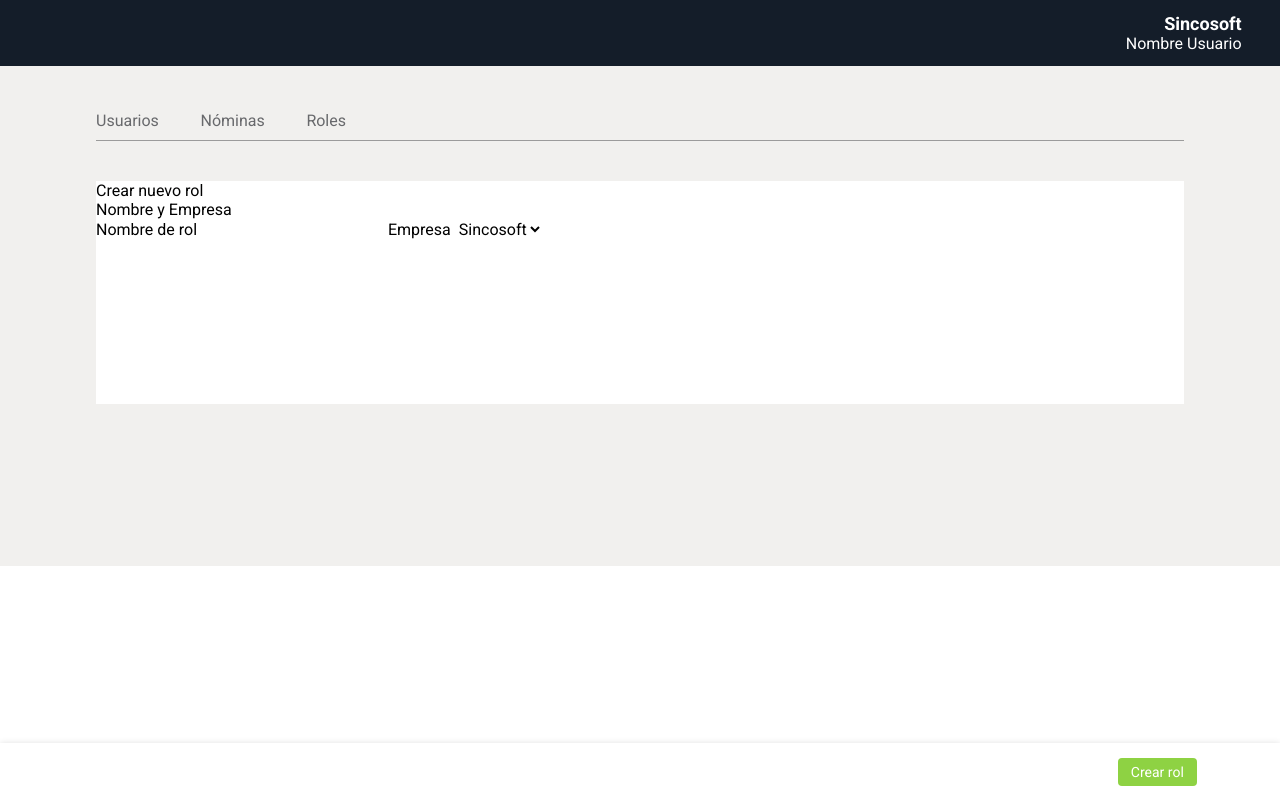
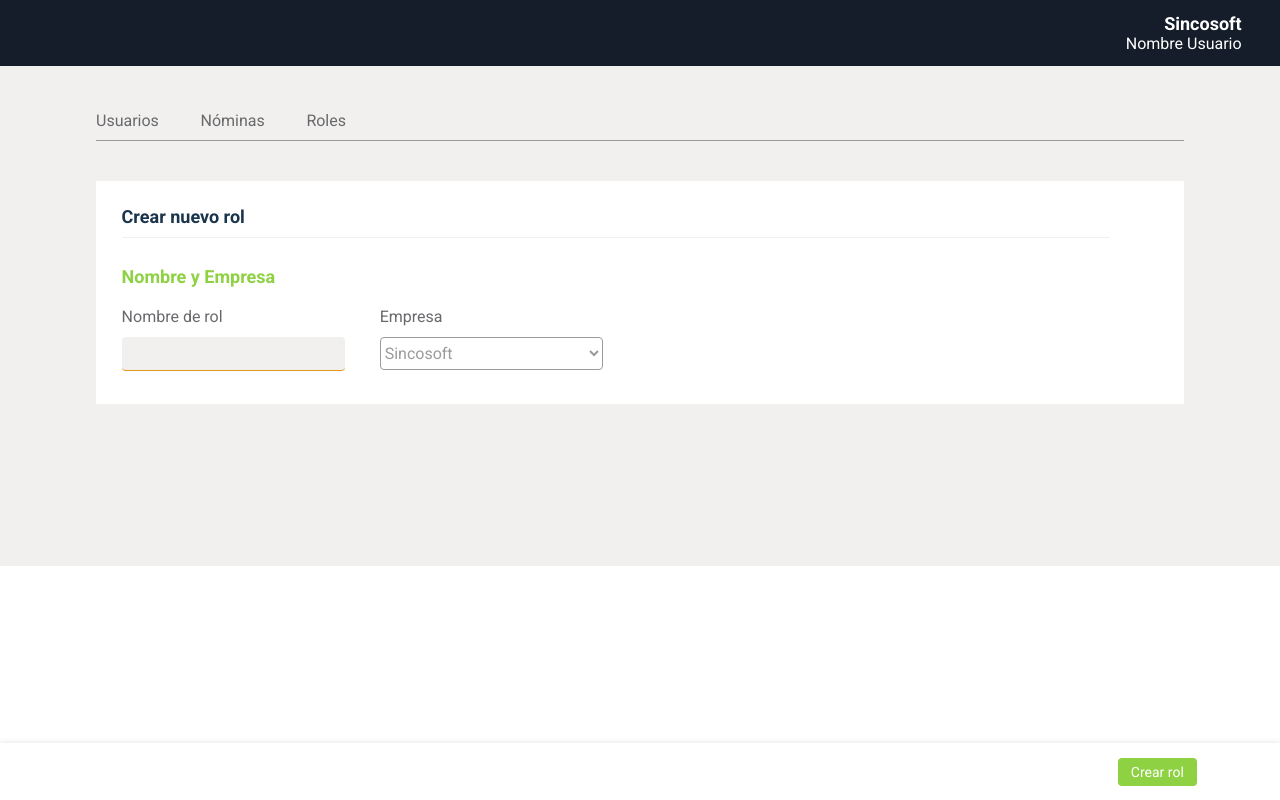
Before and after one commit to fernando-amado/PruebaFenix, a plain HTML site: page index.html in a window 1280 px wide. Drawn offline with Linux system fonts and the light colour scheme.

Commit message:
terminado seccion nuevo rol

```diff
--- a/assets/css/estilos.css
+++ b/assets/css/estilos.css
@@ -20,10 +20,13 @@ body {
 :root {
     --white: #ffffff;
     --richblack-banner: #141D29;
-    --colorVerde: #8ED243;
-    --gray_dark:#68696C;
-    --gray_main:#9B9B9B;
-    --blue-light-lightgradient:#0784BA;
+    --green_main: #8ED243;
+    --gray_dark: #68696C;
+    --gray_main: #9B9B9B;
+    --blue-light-lightgradient: #0784BA;
+    --cultured-background:#F1F0EE;
+    --blue_text:#1A344C;
+    --orange_main:#E49718;
 }
 
 /* --------------------------------- */
@@ -58,47 +61,119 @@ span {
 /* ------------------------------- */
 
 /* ESTILOS MAIN  */
-main{
+main {
     width: 100%;
     height: 500px;
-    background: #F1F0EE;
+    background: var(--cultured-background);
     display: flex;
     flex-direction: column;
     align-items: center;
 }
+
 /* ------------------------ */
 
 /* ESTILOS NAV */
-.contenedorNav{
+.contenedorNav {
     width: 85%;
     margin-top: 35px;
     padding: 10px 0;
     border-bottom: 0.5px solid var(--gray_main);
 }
-.contenedorNav nav ul{
+
+.contenedorNav nav ul {
     display: flex;
     justify-content: space-between;
     width: 250px;
 }
-.contenedorNav nav ul li{
+
+.contenedorNav nav ul li {
     font-size: 16px;
-    list-style:none;
+    list-style: none;
     color: var(--gray_dark);
     cursor: pointer;
 
 }
-.contenedorNav nav ul li:hover{
+
+.contenedorNav nav ul li:hover {
     text-decoration-line: underline;
     /* border-bottom: 1px solid var(--blue-light-lightgradient); */
     color: var(--blue-light-lightgradient);
 }
 
+/* ------------------------- */
+
 /* ESTILOS CONTENEDORES */
-.contenedores{
-    width: 85%;
+.contenedores {
+    width: 100%;
+    display: flex;
+    align-items: center;
+    flex-direction: column;
+}
+
+.contenedor {
+    width: 83%;
+    background-color: var(--white);
+    padding-left: 2%;
+
+}
+
+/* CONTENEDOR NUEVO ROL */
+.nuevoRol {
     height: 223px;
-    background-color: var(--white);
     margin-top: 40px;
+}
+
+.nuevoRol .tituloContenedor {
+    /* margin-left: 24px; */
+    width: 93%;
+    border-bottom:1px solid var(--cultured-background);
+}
+.nuevoRol .tituloContenedor h2 {
+    font-size: 18px;
+    font-weight: bold;
+    color: var(--blue_text);
+    margin-top: 25px;
+    margin-bottom: 10px;
+}
+.nuevoRol .informacionContenedor h3{
+    margin-top: 28px;
+    margin-bottom: 20px;
+    font-size: 18px;
+    font-weight: bold;
+    color: var(--green_main);
+}
+.informacionContenedor form {
+ display: flex;
+
+}
+.contenedorInput {
+    display: flex;
+    flex-direction: column;
+    width: 21%;
+}
+.contenedorInput input{
+
+background-color: var(--cultured-background);
+
+border-bottom: 1px solid var(--orange_main) ;
+
+}
+.contenedorInput input, select{
+    height: 33px;
+    margin-top: 11px;
+    border-radius: 4px;
+}
+.contenedorInput select{
+    border: .6px solid var(--gray_main);
+    color: var(--gray_main);
+    font-size: 16px;
+}
+ .contenedorInput label{
+ color: var(--gray_dark);
+ font-size: 16px;
+}
+.empresa{
+    margin-left: 35px;
 }
 
 
@@ -123,16 +198,17 @@ footer .botonFooter {
     width: 79px;
     height: 28px;
     border-radius: 4px;
-    background-color: var(--colorVerde);
+    background-color: var(--green_main);
     color: var(--white);
     font-size: 0.875em;
     margin-right: 6.5%;
 
 }
+
 /* ----------------------- */
 
 @media (max-width: 650px) {
-/* body{
+    /* body{
     display: none;
 } */
 }
--- a/index.html
+++ b/index.html
@@ -24,20 +24,26 @@
                 </ul>
             </nav>
         </div>
-        <section class="contenedores nuevoRol">
+        <section class="contenedores">
+            <div class="nuevoRol contenedor">
                 <div class="tituloContenedor">
                     <h2>Crear nuevo rol</h2>
                 </div>
                 <div class="informacionContenedor">
                     <h3>Nombre y Empresa</h3>
-                <form >
+                    <form>
+                        <div class="contenedorInput">
                         <label for="nombre">Nombre de rol</label>
                         <input type="text" name="nombre">
+                    </div>
+                    <div class="contenedorInput empresa">
                         <label for="empresa">Empresa</label>
-                    <select name="empresa" >
+                        <select name="empresa">
                             <option value="1">Sincosoft</option>
                         </select>
+                    </div>
                     </form>
+                </div>
             </div>
         </section>
     </main>
```
Lines whose indentation alone changed are shown as unchanged.
